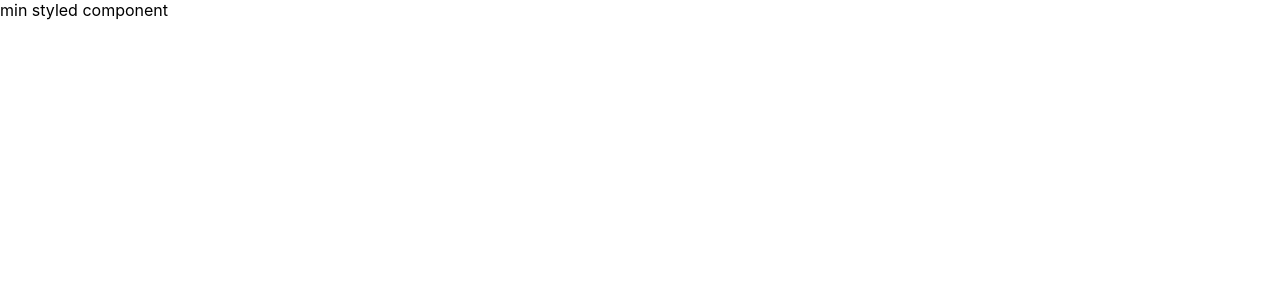
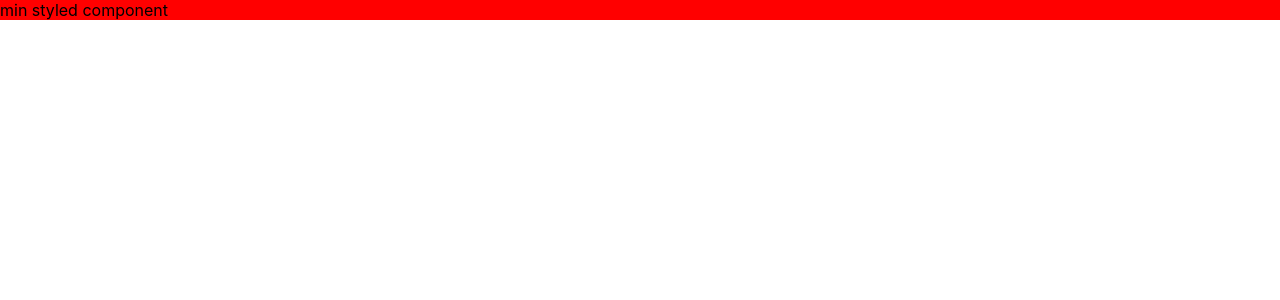
Before and after one commit to imacoolgirlyo/min-styled-component, a React (Create React App) app: page / in a window 1280 px wide. Shown: the top 300 px of the page. Built offline with nearby package versions, Linux system fonts and the light colour scheme.

Commit message:
feat: styled.div inline style 주입 방식으로 적용

```diff
--- a/src/App.js
+++ b/src/App.js
@@ -1,4 +1,4 @@
-import React from 'react'
+import React, { useEffect, useRef } from 'react'
 
 function App () {
   const styled = {
@@ -15,11 +15,17 @@ function App () {
       // styleStrings.join('')
 
       return function NewComponent (props) {
+        const divRef = useRef(null)
+
+        useEffect(() => {
+          divRef.current.setAttribute('style', styleStrings)
+        }, [])
+
         // const className = 'abc'
         // className을 주입해주고
         // html style tag에 해당 style을 추가해줌
         // https://medium.com/@_jmoller/how-does-styled-components-work-under-the-hood-28cb035d48c6
-        return <div styles={styleStrings.join('')}>{props.children}</div>
+        return <div ref={divRef}>{props.children}</div>
       }
     }
   }
```
Also changed, not shown: 2 other files (tests, documents, lock files or other folders).
